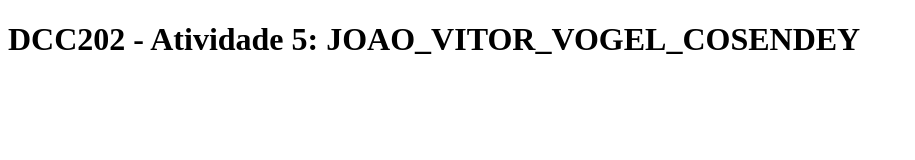
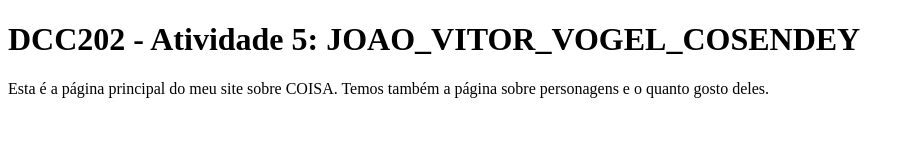
Before and after one commit to ufjf-dcc202/ufjf-dcc202-2023-3-b-atv5-joaovogelufjf, a website: page index.html in a window 1280 px wide. Shown: the whole page, without its empty margins (0-915 px from the left). Drawn offline with Linux system fonts and the light colour scheme.

Commit message:
add conteúdo na main

```diff
--- a/index.html
+++ b/index.html
@@ -1,13 +1,17 @@
 <!DOCTYPE html>
 <html lang="pt">
-<head>
-    <meta charset="UTF-8">
-    <meta name="viewport" content="width=device-width, initial-scale=1.0">
+  <head>
+    <meta charset="UTF-8" />
+    <meta name="viewport" content="width=device-width, initial-scale=1.0" />
     <title>DCC202 - Atividade 5: JOAO_VITOR_VOGEL_COSENDEY</title>
-</head>
-<body>
+  </head>
+  <body>
     <main>
-        <h1>DCC202 - Atividade 5: JOAO_VITOR_VOGEL_COSENDEY</h1>
+      <h1>DCC202 - Atividade 5: JOAO_VITOR_VOGEL_COSENDEY</h1>
+      <p>
+        Esta é a página principal do meu site sobre COISA. Temos também a página
+        sobre personagens e o quanto gosto deles.
+      </p>
     </main>
-</body>
+  </body>
 </html>
```
